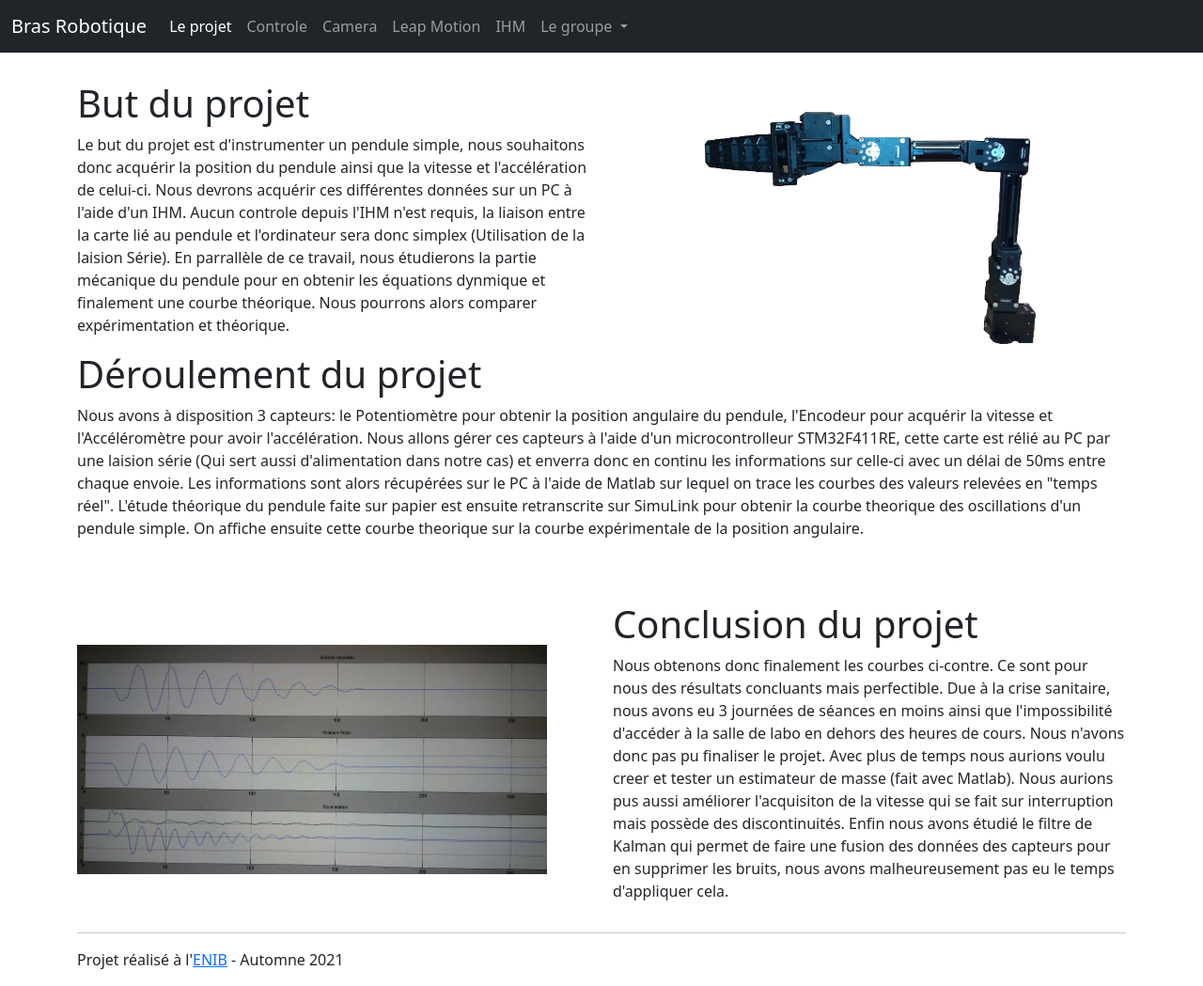
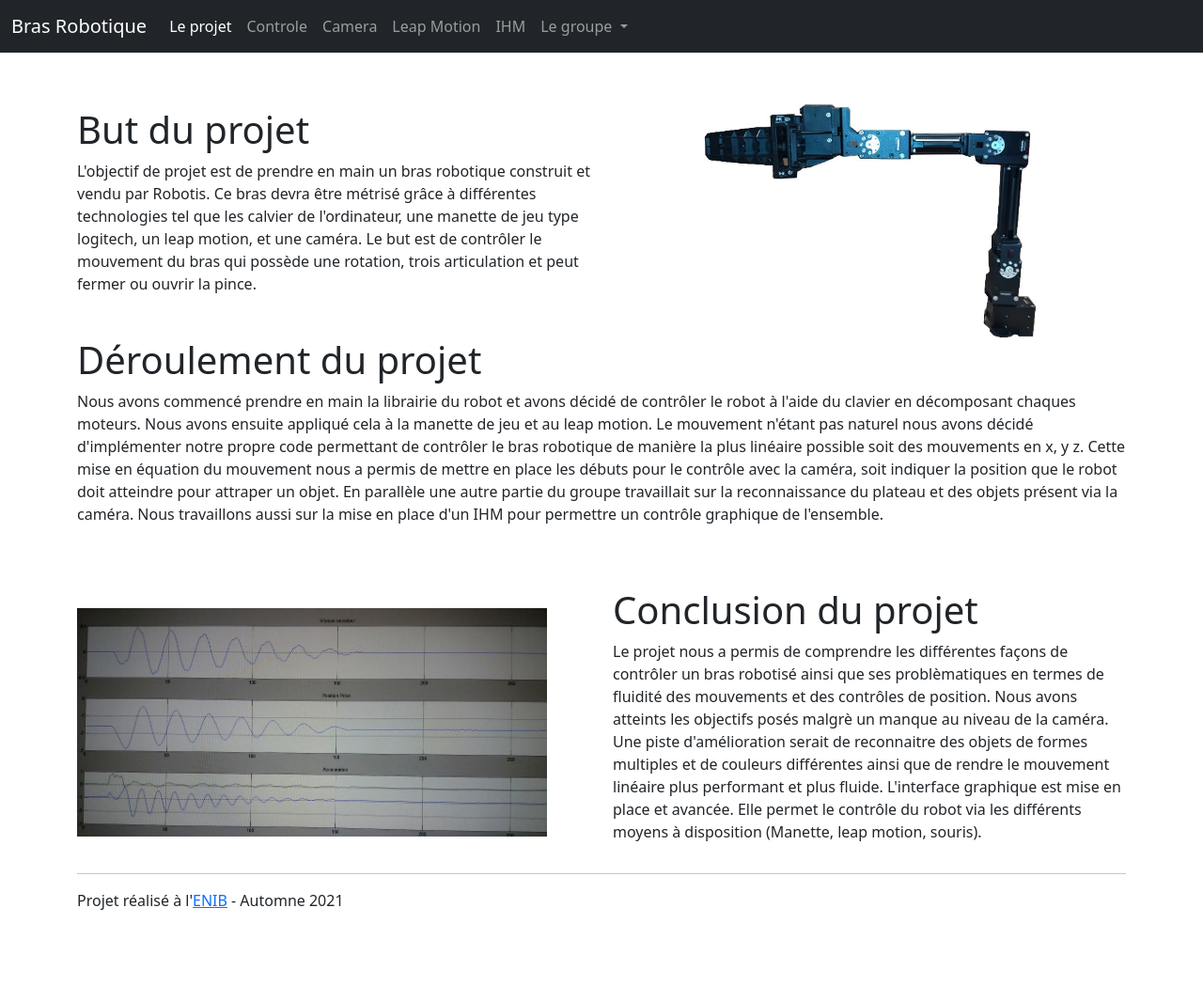
Before and after one commit to co61/PRE_Robotis_Arm, a plain HTML site: page Site/html/projet.html in a window 1280 px wide. Shown: the whole page at 94% size. After the commit the page ends 986 px from the top, so only its background shows below. Drawn offline with Linux system fonts and the light colour scheme.

Commit message:
Update projet.html

```diff
--- a/Site/html/projet.html
+++ b/Site/html/projet.html
@@ -64,7 +64,7 @@
 					<div class="row align-items-center" style="margin-top:30px;">
 						<div class="col">
 					<h1>But du projet</h1>
-					<p> Le but du projet est d'instrumenter un pendule simple, nous souhaitons donc acquérir la position du pendule ainsi que la vitesse et l'accélération de celui-ci. Nous devrons acquérir ces différentes données sur un PC à l'aide d'un IHM. Aucun controle depuis l'IHM n'est requis, la liaison entre la carte lié au pendule et l'ordinateur sera donc simplex (Utilisation de la laision Série). En parrallèle de ce travail, nous étudierons la partie mécanique du pendule pour en obtenir les équations dynmique et finalement une courbe théorique. Nous pourrons alors comparer expérimentation et théorique.</p>
+					<p> L'objectif de projet est de prendre en main un bras robotique construit et vendu par Robotis. Ce bras devra être métrisé grâce à différentes technologies tel que les calvier de l'ordinateur, une manette de jeu type logitech, un leap motion, et une caméra. Le but est de contrôler le mouvement du bras qui possède une rotation, trois articulation et peut fermer ou ouvrir la pince.</p>
 </div>
 <div class="col" >
 <img src="../img/pres.png" style="width:400px;    margin-left: 15%;">
@@ -72,14 +72,15 @@
 </div>
 
 					<h1>Déroulement du projet</h1>
-					<p style="padding-bottom: 50px"> Nous avons à disposition 3 capteurs: le Potentiomètre pour obtenir la position angulaire du pendule, l'Encodeur pour acquérir la vitesse et l'Accéléromètre pour avoir l'accélération. Nous allons gérer ces capteurs à l'aide d'un microcontrolleur STM32F411RE, cette carte est rélié au PC par une laision série (Qui sert aussi d'alimentation dans notre cas) et enverra donc en continu les informations sur celle-ci avec un délai de 50ms entre chaque envoie. Les informations sont alors récupérées sur le PC à l'aide de Matlab sur lequel on trace les courbes des valeurs relevées en "temps réel". L'étude théorique du pendule faite sur papier est ensuite retranscrite sur SimuLink pour obtenir la courbe theorique des oscillations d'un pendule simple. On affiche ensuite cette courbe theorique sur la courbe expérimentale de la position angulaire.</p>
+					<p style="padding-bottom: 50px"> Nous avons commencé prendre en main la librairie du robot et avons décidé de contrôler le robot à l'aide du clavier en décomposant chaques moteurs. Nous avons ensuite appliqué cela à la manette de jeu et au leap motion. Le mouvement n'étant pas naturel nous avons décidé d'implémenter notre propre code permettant de contrôler le bras robotique de manière la plus linéaire possible soit des mouvements en x, y z.
+          Cette mise en équation du mouvement nous a permis de mettre en place les débuts pour le contrôle avec la caméra, soit indiquer la position que le robot doit atteindre pour attraper un objet. En parallèle une autre partie du groupe travaillait sur la reconnaissance du plateau et des objets présent via la caméra. Nous travaillons aussi sur la mise en place d'un IHM pour permettre un contrôle graphique de l'ensemble.</p>
 
 					<div class="row align-items-center" >
 <div class="col" >
 <img src="../img/results.jpg" style="width: 500px;">
 </div><div class="col">
           <h1>Conclusion du projet</h1>
-          <p>Nous obtenons donc finalement les courbes ci-contre. Ce sont pour nous des résultats concluants mais perfectible. Due à la crise sanitaire, nous avons eu 3 journées de séances en moins ainsi que l'impossibilité d'accéder à la salle de labo en dehors des heures de cours. Nous n'avons donc pas pu finaliser le projet. Avec plus de temps nous aurions voulu creer et tester un estimateur de masse (fait avec Matlab). Nous aurions pus aussi améliorer l'acquisiton de la vitesse qui se fait sur interruption mais possède des discontinuités. Enfin nous avons étudié le filtre de Kalman qui permet de faire une fusion des données des capteurs pour en supprimer les bruits, nous avons malheureusement pas eu le temps d'appliquer cela. </p>
+          <p>Le projet nous a permis de comprendre les différentes façons de contrôler un bras robotisé ainsi que ses problèmatiques en termes de fluidité des mouvements et des contrôles de position. Nous avons atteints les objectifs posés malgrè un manque au niveau de la caméra. Une piste d'amélioration serait de reconnaitre des objets de formes multiples et de couleurs différentes ainsi que de rendre le mouvement linéaire plus performant et plus fluide. L'interface graphique est mise en place et avancée. Elle permet le contrôle du robot via les différents moyens à disposition (Manette, leap motion, souris).</p>
 </div></div>
 				<hr/>
 
```
